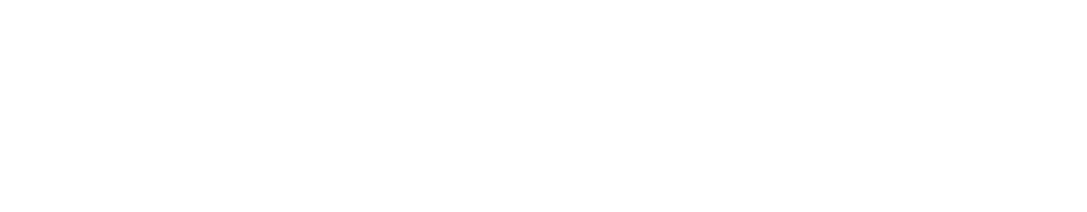
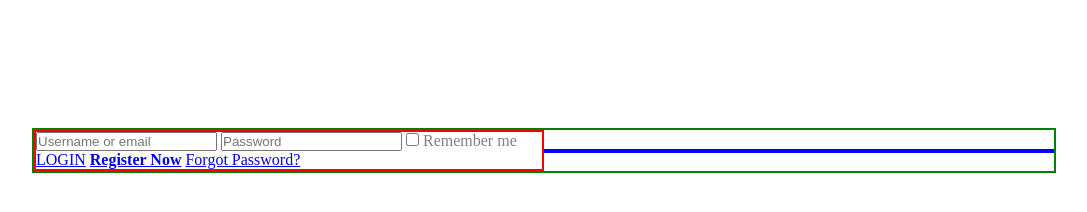
Before and after one commit to ZahidAliChandio/Project, a plain HTML site: page login/login.html in a window 1280 px wide. Shown: the whole page, without its empty margins (96-1183 px from the left). Drawn offline with Linux system fonts and the light colour scheme.

Commit message:
Styling in login folder and original login file

```diff
--- a/login/login.css
+++ b/login/login.css
@@ -0,0 +1,27 @@
+*{
+    margin: 0;
+    padding: 0;
+    box-sizing: border-box;
+}
+.grey-text{
+    color: gray;
+}
+#body-container{
+    margin: 10%;
+}
+#login-container{
+    display: grid;
+    grid-template-columns: 50% auto;
+    align-items: center;
+    border: 2px solid green;
+}
+#login-form{
+    border:2px solid red;
+}
+#login-form>input{
+    width: 45%;
+    height: 10%;
+}
+#login-image{
+    border:2px solid blue;
+}
--- a/login/login.html
+++ b/login/login.html
@@ -1,16 +1,35 @@
 <!DOCTYPE html>
 <html lang="en">
+
 <head>
     <meta charset="UTF-8">
     <meta http-equiv="X-UA-Compatible" content="IE=edge">
     <meta name="viewport" content="width=device-width, initial-scale=1.0">
+    <link rel="stylesheet" href="login.css">
     <title>Login</title>
 </head>
+
 <body>
     <div id="body-container">
         <div id="login-container">
             <div id="login-form">
+                <div id="input-form">
+                    <i class="fas fa-user-circle icons"></i>
+                    <input type="email" name="email" id="email" class="input" placeholder="Username or email">
 
+                    <i class="fas fa-key icons" style="color:black;"></i>
+                    <input type="password" name="password" id="password" class="input" placeholder="Password">
+
+                    <i class="far fa-eye" id="togglePassword"></i>
+                    <input type="checkbox" name="checkBox" id="checkBox">
+
+                    <span class="grey-text">Remember me</span>
+                    <a href="#" id="loginBtn">LOGIN</a>
+
+                    <a href="#" class="blueText decoNone" style="font-weight: bold;">Register Now</a>
+                    <a href="#" id="forgotPassword" class="greyText">Forgot Password?</a>
+
+                </div>
             </div>
             <div id="login-image">
 
@@ -18,4 +37,5 @@
         </div>
     </div>
 </body>
+
 </html>
--- a/style.css
+++ b/style.css
@@ -78,13 +78,13 @@ body{
     margin: 1rem auto;
 }
 #login-container{
+    display: grid;
+    grid-template-columns: 50% 50%;
     margin: 2.5em 7em 0 7em;
     /* border: 2px solid blue; */
 }
 #loginLeft{
-    /* padding: 3em 4em 4em 4em; */
-    padding: 3% 4% 4% 4%;
-    width: 80%;
+    padding: 5% 4% 5% 5%;
     background-color: white;
 }
 .fa-key,
```
